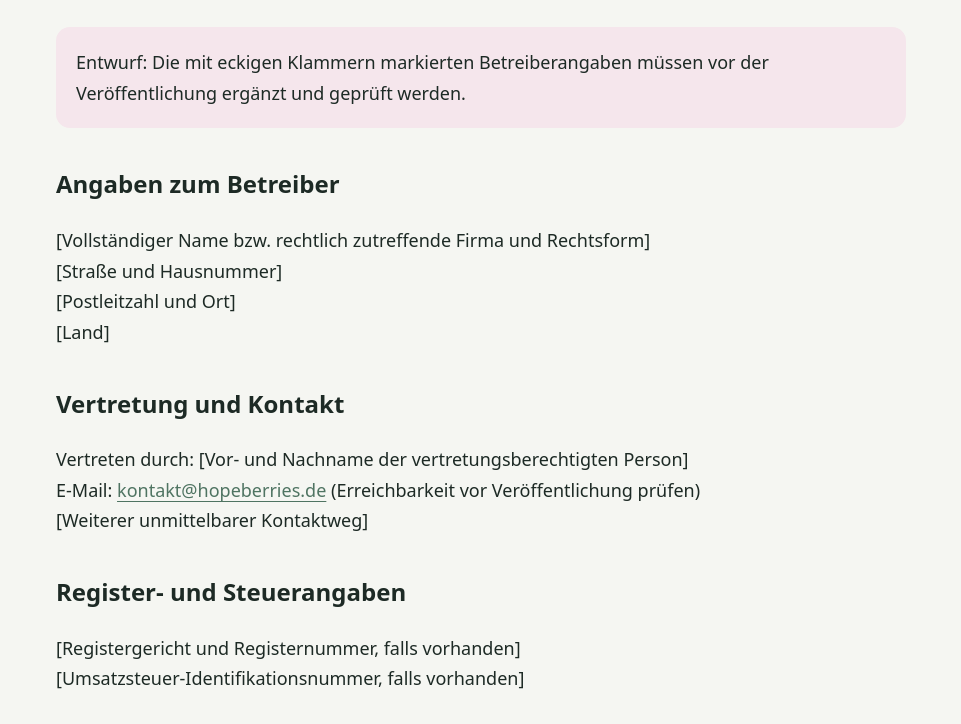
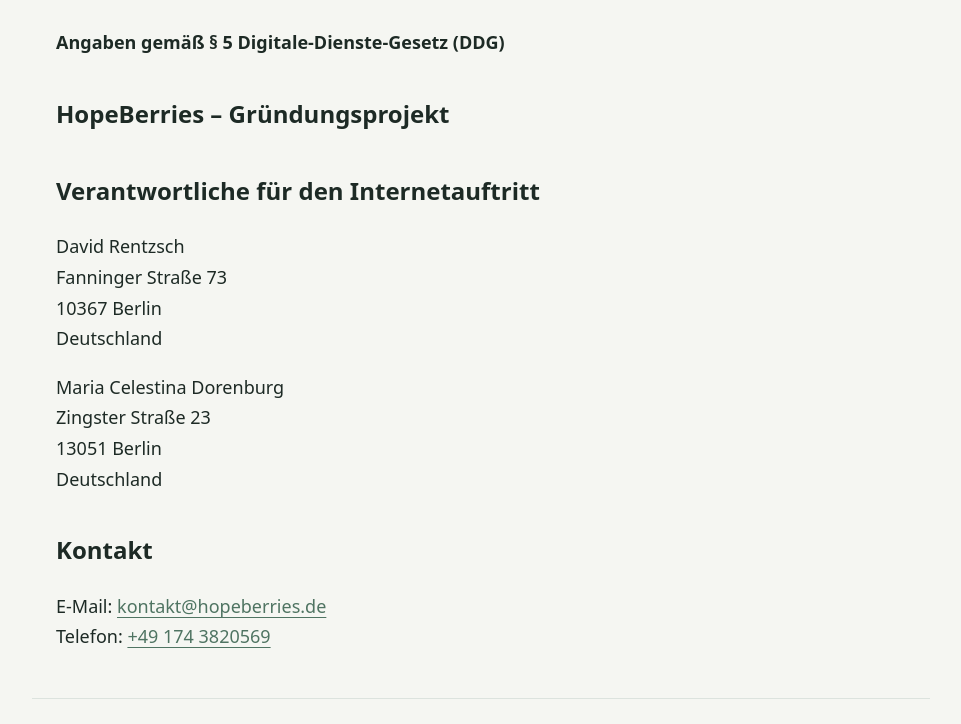
Before and after one commit to rntzsch030/HopeBerriesWebsite, a website: page public/impressum.html in a window 1280 px wide. Shown: the part 223-947 px from the top of the page, without its empty margins (159-1120 px from the left). Drawn offline with Linux system fonts and the light colour scheme.

Commit message:
Update imprint with founding project and responsible contacts

```diff
--- a/public/impressum.html
+++ b/public/impressum.html
@@ -1 +1,10 @@
-<!doctype html><html lang="de"><head><meta charset="utf-8"><meta name="viewport" content="width=device-width,initial-scale=1"><title>Impressum – HopeBerries</title><link rel="stylesheet" href="legal.css"></head><body><header><a class="brand" href="index.html">Hope<span>Berries</span></a><a href="index.html">Zur Startseite</a></header><main><h1>Impressum</h1><p class="notice">Entwurf: Die mit eckigen Klammern markierten Betreiberangaben müssen vor der Veröffentlichung ergänzt und geprüft werden.</p><h2>Angaben zum Betreiber</h2><p>[Vollständiger Name bzw. rechtlich zutreffende Firma und Rechtsform]<br>[Straße und Hausnummer]<br>[Postleitzahl und Ort]<br>[Land]</p><h2>Vertretung und Kontakt</h2><p>Vertreten durch: [Vor- und Nachname der vertretungsberechtigten Person]<br>E-Mail: <a href="mailto:kontakt@hopeberries.de">kontakt@hopeberries.de</a> (Erreichbarkeit vor Veröffentlichung prüfen)<br>[Weiterer unmittelbarer Kontaktweg]</p><h2>Register- und Steuerangaben</h2><p>[Registergericht und Registernummer, falls vorhanden]<br>[Umsatzsteuer-Identifikationsnummer, falls vorhanden]</p><h2>Inhaltlich verantwortlich</h2><p>[Falls für das Angebot erforderlich: Name und ladungsfähige Anschrift der verantwortlichen Person]</p></main><footer><nav aria-label="Rechtliches"><a href="impressum.html">Impressum</a><a href="datenschutz.html">Datenschutz</a><a href="kontakt.html">Kontakt</a></nav></footer></body></html>
+<!doctype html><html lang="de"><head><meta charset="utf-8"><meta name="viewport" content="width=device-width,initial-scale=1"><title>Impressum – HopeBerries</title><link rel="stylesheet" href="legal.css"></head><body><header><a class="brand" href="index.html">Hope<span>Berries</span></a><a href="index.html">Zur Startseite</a></header><main>
+<h1>Impressum</h1>
+<p><strong>Angaben gemäß § 5 Digitale-Dienste-Gesetz (DDG)</strong></p>
+<h2>HopeBerries – Gründungsprojekt</h2>
+<h2>Verantwortliche für den Internetauftritt</h2>
+<p>David Rentzsch<br>Fanninger Straße 73<br>10367 Berlin<br>Deutschland</p>
+<p>Maria Celestina Dorenburg<br>Zingster Straße 23<br>13051 Berlin<br>Deutschland</p>
+<h2>Kontakt</h2>
+<p>E-Mail: <a href="mailto:kontakt@hopeberries.de">kontakt@hopeberries.de</a><br>Telefon: <a href="tel:+491743820569">+49 174 3820569</a></p>
+</main><footer><nav aria-label="Rechtliches"><a href="impressum.html">Impressum</a><a href="datenschutz.html">Datenschutz</a><a href="kontakt.html">Kontakt</a></nav></footer></body></html>
```
